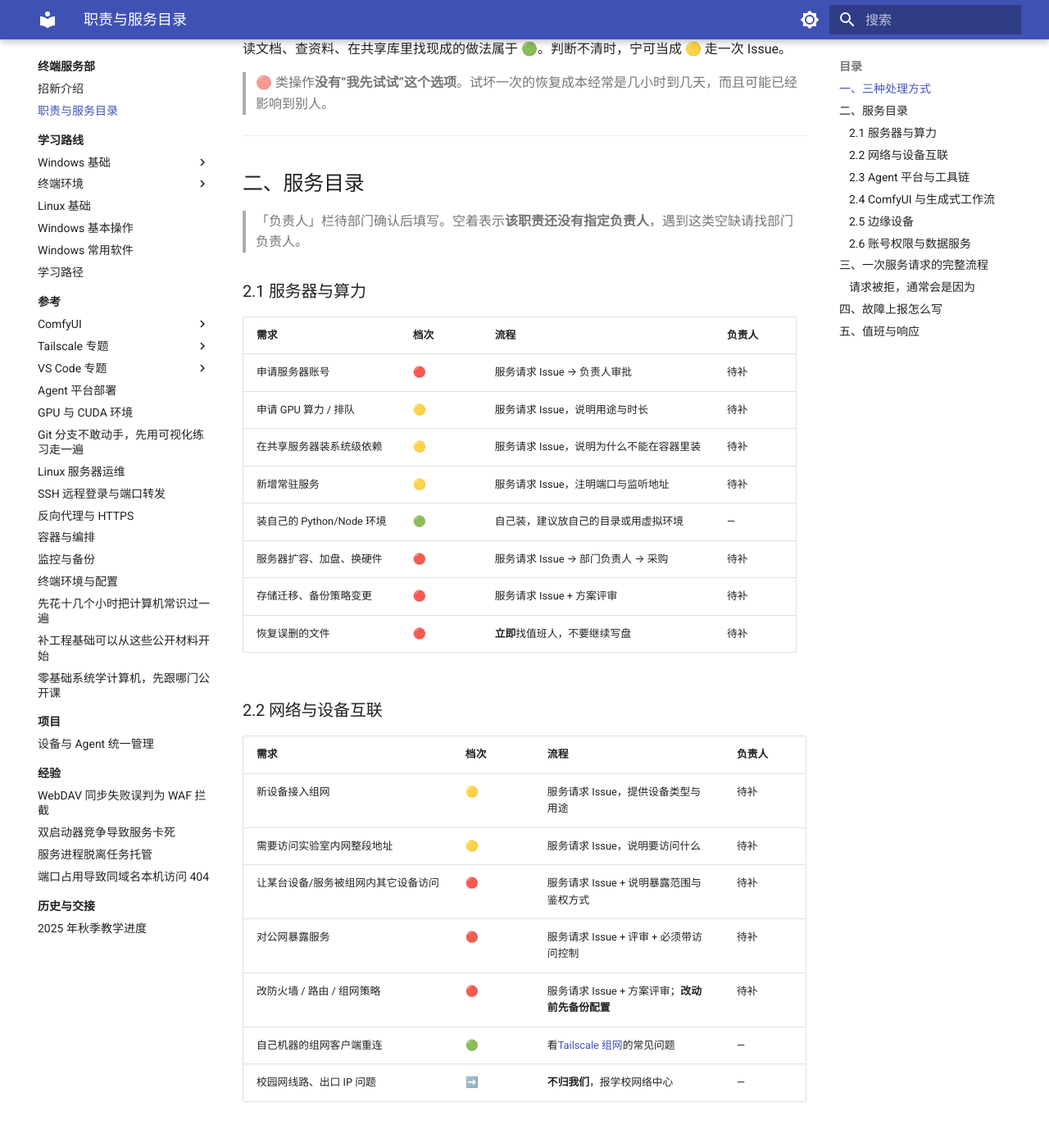
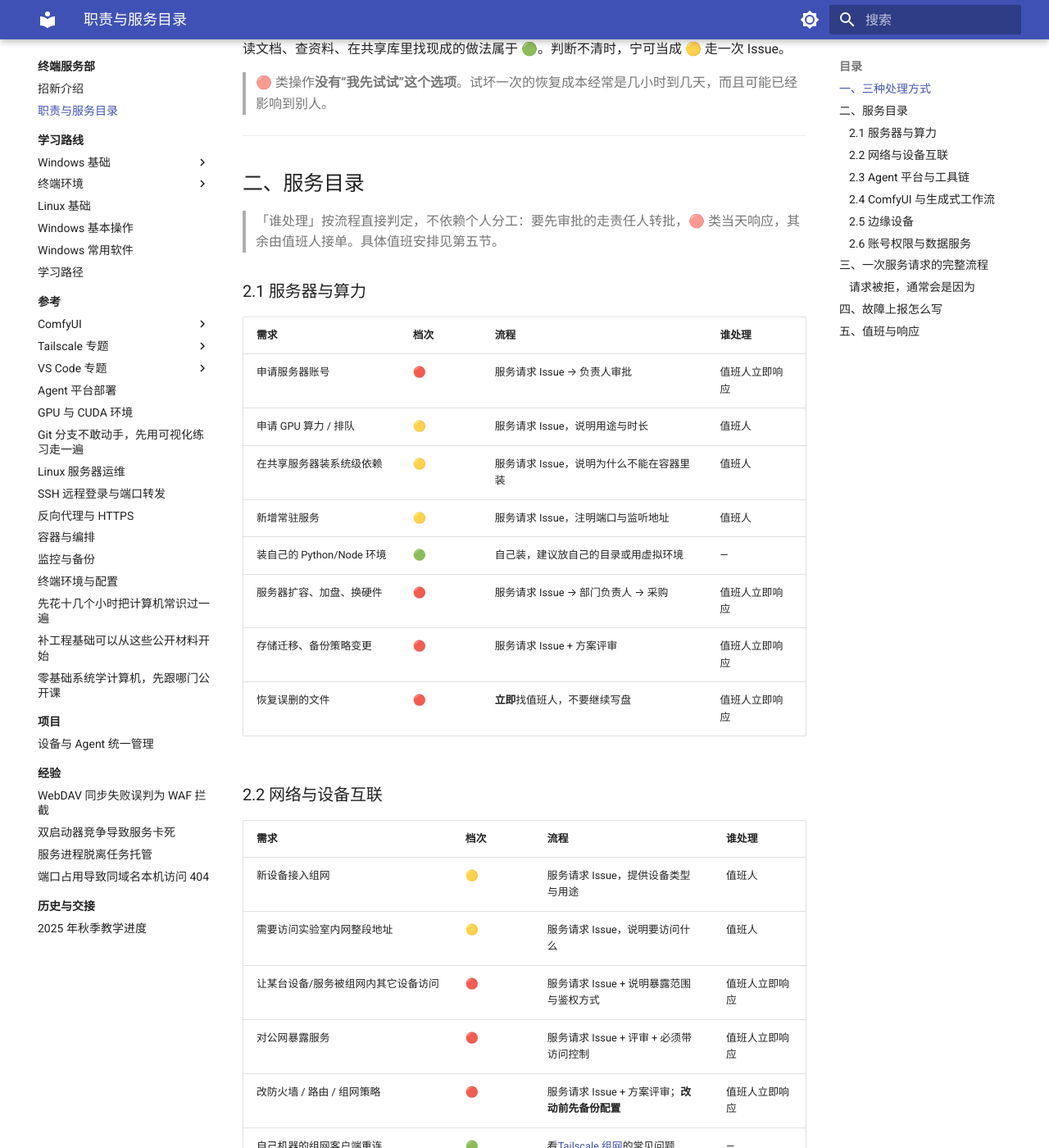
Before and after one commit to publieople/lab-terminal-service, an MkDocs documentation site: the page built from docs/部门/终端服务部/职责与服务目录.md, in a window 1280 px wide and 1400 px high, scrolled down 818 px. Shown: the whole window at 82% size. Built offline with MkDocs 1.6.1 and Material for MkDocs 9.7.7, drawn with Linux system fonts in a browser that asks for light colours; some of the changed text lies outside the part shown.

Commit message:
整理：职责表去掉 27 处待补占位，部门 README 压掉重复方向说明
- 职责与服务目录：把「负责人=待补」列改成「谁处理」，按流程直接判定（审批类转责任人、🔴 类立即响应、其余值班人），值班表改指内部台账，全页待补归零
- 部门 README：2.3 六个技术方向由六段散文压成一张表（每条指向对应参考页），八、新人上手路径由 ASCII 流程图改成六步带链接，3,809 → 3,318 字
- 知识库规范 §五：删掉「STC 不接 CI」的旧表述，改为两条已入 CI、其余手动

```diff
--- a/docs/部门/终端服务部/职责与服务目录.md
+++ b/docs/部门/终端服务部/职责与服务目录.md
@@ -35,70 +35,70 @@ tags: [部门介绍, 服务目录, 流程]
 
 ## 二、服务目录
 
-> 「负责人」栏待部门确认后填写。空着表示**该职责还没有指定负责人**，遇到这类空缺请找部门负责人。
+> 「谁处理」按流程直接判定，不依赖个人分工：要先审批的走责任人转批，🔴 类当天响应，其余由值班人接单。具体值班安排见第五节。
 
 ### 2.1 服务器与算力
 
-| 需求 | 档次 | 流程 | 负责人 |
+| 需求 | 档次 | 流程 | 谁处理 |
 | --- | --- | --- | --- |
-| 申请服务器账号 | 🔴 | 服务请求 Issue → 负责人审批 | 待补 |
-| 申请 GPU 算力 / 排队 | 🟡 | 服务请求 Issue，说明用途与时长 | 待补 |
-| 在共享服务器装系统级依赖 | 🟡 | 服务请求 Issue，说明为什么不能在容器里装 | 待补 |
-| 新增常驻服务 | 🟡 | 服务请求 Issue，注明端口与监听地址 | 待补 |
+| 申请服务器账号 | 🔴 | 服务请求 Issue → 负责人审批 | 值班人立即响应 |
+| 申请 GPU 算力 / 排队 | 🟡 | 服务请求 Issue，说明用途与时长 | 值班人 |
+| 在共享服务器装系统级依赖 | 🟡 | 服务请求 Issue，说明为什么不能在容器里装 | 值班人 |
+| 新增常驻服务 | 🟡 | 服务请求 Issue，注明端口与监听地址 | 值班人 |
 | 装自己的 Python/Node 环境 | 🟢 | 自己装，建议放自己的目录或用虚拟环境 | — |
-| 服务器扩容、加盘、换硬件 | 🔴 | 服务请求 Issue → 部门负责人 → 采购 | 待补 |
-| 存储迁移、备份策略变更 | 🔴 | 服务请求 Issue + 方案评审 | 待补 |
-| 恢复误删的文件 | 🔴 | **立即**找值班人，不要继续写盘 | 待补 |
+| 服务器扩容、加盘、换硬件 | 🔴 | 服务请求 Issue → 部门负责人 → 采购 | 值班人立即响应 |
+| 存储迁移、备份策略变更 | 🔴 | 服务请求 Issue + 方案评审 | 值班人立即响应 |
+| 恢复误删的文件 | 🔴 | **立即**找值班人，不要继续写盘 | 值班人立即响应 |
 
 ### 2.2 网络与设备互联
 
-| 需求 | 档次 | 流程 | 负责人 |
+| 需求 | 档次 | 流程 | 谁处理 |
 | --- | --- | --- | --- |
-| 新设备接入组网 | 🟡 | 服务请求 Issue，提供设备类型与用途 | 待补 |
-| 需要访问实验室内网整段地址 | 🟡 | 服务请求 Issue，说明要访问什么 | 待补 |
-| 让某台设备/服务被组网内其它设备访问 | 🔴 | 服务请求 Issue + 说明暴露范围与鉴权方式 | 待补 |
-| 对公网暴露服务 | 🔴 | 服务请求 Issue + 评审 + 必须带访问控制 | 待补 |
-| 改防火墙 / 路由 / 组网策略 | 🔴 | 服务请求 Issue + 方案评审；**改动前先备份配置** | 待补 |
+| 新设备接入组网 | 🟡 | 服务请求 Issue，提供设备类型与用途 | 值班人 |
+| 需要访问实验室内网整段地址 | 🟡 | 服务请求 Issue，说明要访问什么 | 值班人 |
+| 让某台设备/服务被组网内其它设备访问 | 🔴 | 服务请求 Issue + 说明暴露范围与鉴权方式 | 值班人立即响应 |
+| 对公网暴露服务 | 🔴 | 服务请求 Issue + 评审 + 必须带访问控制 | 值班人立即响应 |
+| 改防火墙 / 路由 / 组网策略 | 🔴 | 服务请求 Issue + 方案评审；**改动前先备份配置** | 值班人立即响应 |
 | 自己机器的组网客户端重连 | 🟢 | 看[Tailscale 组网](参考/Tailscale/README.md)的常见问题 | — |
 | 校园网线路、出口 IP 问题 | ➡️ | **不归我们**，报学校网络中心 | — |
 
 ### 2.3 Agent 平台与工具链
 
-| 需求 | 档次 | 流程 | 负责人 |
+| 需求 | 档次 | 流程 | 谁处理 |
 | --- | --- | --- | --- |
-| 接入共享 Agent 平台 | 🟡 | 服务请求 Issue | 待补 |
-| 新建/修改共享技能 | 🟡 | 服务请求 Issue，或直接提 PR（首选 PR） | 待补 |
+| 接入共享 Agent 平台 | 🟡 | 服务请求 Issue | 值班人 |
+| 新建/修改共享技能 | 🟡 | 服务请求 Issue，或直接提 PR（首选 PR） | 值班人 |
 | 往共享知识库加内容 | 🟢 | **直接提 PR**，见仓库根的 `CONTRIBUTING.md` | — |
-| 平台本身故障 | 🔴 | **立即**找值班人 | 待补 |
+| 平台本身故障 | 🔴 | **立即**找值班人 | 值班人立即响应 |
 | 工具选型建议 | 🟢 | 先看[参考](参考/README.md)的选型说明 | — |
 
 ### 2.4 ComfyUI 与生成式工作流
 
-| 需求 | 档次 | 流程 | 负责人 |
+| 需求 | 档次 | 流程 | 谁处理 |
 | --- | --- | --- | --- |
-| 申请 ComfyUI 使用权限 | 🟡 | 服务请求 Issue | 待补 |
-| 装新的自定义节点 / 模型 | 🟡 | 服务请求 Issue，说明来源与体积 | 待补 |
+| 申请 ComfyUI 使用权限 | 🟡 | 服务请求 Issue | 值班人 |
+| 装新的自定义节点 / 模型 | 🟡 | 服务请求 Issue，说明来源与体积 | 值班人 |
 | 显存不够、队列卡住 | 🟢 | 先看[ComfyUI 专题](参考/ComfyUI/README.md)的常见问题 | — |
-| 清理占用的大文件 | 🔴 | 先问，**不要自己删共享模型** | 待补 |
+| 清理占用的大文件 | 🔴 | 先问，**不要自己删共享模型** | 值班人立即响应 |
 
 ### 2.5 边缘设备
 
-| 需求 | 档次 | 流程 | 负责人 |
+| 需求 | 档次 | 流程 | 谁处理 |
 | --- | --- | --- | --- |
-| 借设备 / 申领设备 | 🟡 | 服务请求 Issue | 待补 |
-| 在设备上部署 Agent 或推理服务 | 🟡 | 服务请求 Issue + 说明供电与网络条件 | 待补 |
-| 设备无法启动、连不上 | 🟡 | 服务请求 Issue，附现象与日志 | 待补 |
-| 送修、采购 | 🔴 | 服务请求 Issue → 部门负责人 | 待补 |
+| 借设备 / 申领设备 | 🟡 | 服务请求 Issue | 值班人 |
+| 在设备上部署 Agent 或推理服务 | 🟡 | 服务请求 Issue + 说明供电与网络条件 | 值班人 |
+| 设备无法启动、连不上 | 🟡 | 服务请求 Issue，附现象与日志 | 值班人 |
+| 送修、采购 | 🔴 | 服务请求 Issue → 部门负责人 | 值班人立即响应 |
 
 ### 2.6 账号权限与数据服务
 
-| 需求 | 档次 | 流程 | 负责人 |
+| 需求 | 档次 | 流程 | 谁处理 |
 | --- | --- | --- | --- |
-| 开通/停用账号 | 🔴 | 服务请求 Issue + 审批 | 待补 |
-| 修改共享目录权限 | 🔴 | 服务请求 Issue + 审批 | 待补 |
-| 申请凭据（token、密钥等） | 🔴 | 线下对接；**文档里只记录"在哪、谁管"** | 待补 |
+| 开通/停用账号 | 🔴 | 服务请求 Issue + 审批 | 值班人立即响应 |
+| 修改共享目录权限 | 🔴 | 服务请求 Issue + 审批 | 值班人立即响应 |
+| 申请凭据（token、密钥等） | 🔴 | 线下对接；**文档里只记录"在哪、谁管"** | 值班人立即响应 |
 | 保管自己的凭据 | 🟢 | 凭据放进自己的凭据存储，任何仓库里都不留 | — |
-| 怀疑凭据泄露 | 🔴 | 立即找值班人轮换；不要在 Issue 里贴出凭据 | 待补 |
+| 怀疑凭据泄露 | 🔴 | 立即找值班人轮换；不要在 Issue 里贴出凭据 | 值班人立即响应 |
 
 ---
 
@@ -152,7 +152,7 @@ tags: [部门介绍, 服务目录, 流程]
 
 | 场景 | 找谁 | 期望响应 |
 | --- | --- | --- |
-| 影响多人的服务中断 | 值班人（值班表待补） | 当日内 |
+| 影响多人的服务中断 | 值班人（值班表见内部台账） | 当日内 |
 | 一般服务请求 | 对应职责负责人 | 三个工作日内首次回复 |
 | 咨询与上手 | 文档优先 → 部门讨论群 | 一周内 |
 | 安全事件（泄露、入侵迹象） | **部门负责人 + 指导老师**，同时停止相关服务 | 立即 |
```
Also changed, not shown: docs/规范/知识库规范.md (+1 -1 lines), docs/部门/终端服务部/README.md (+20 -72 lines).
